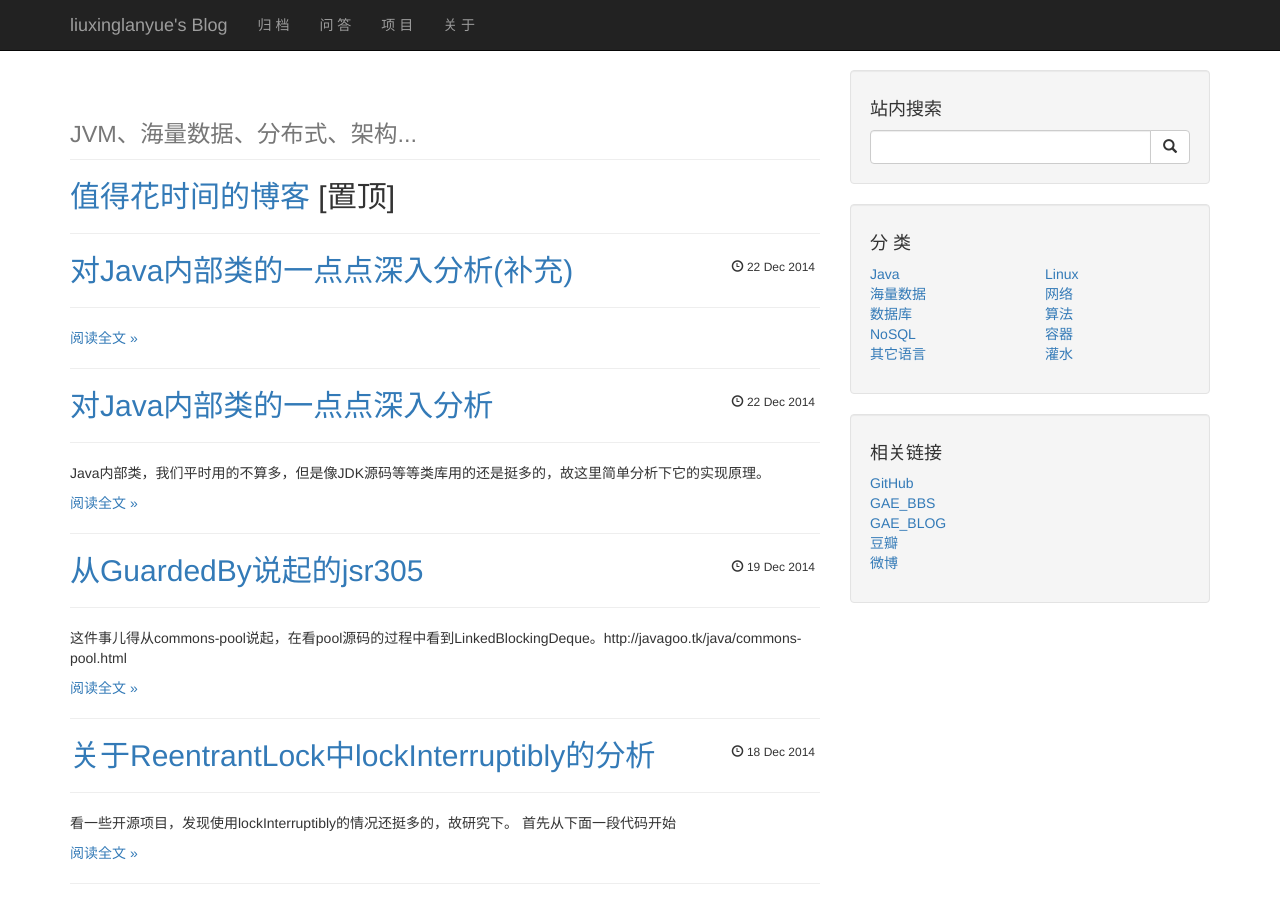
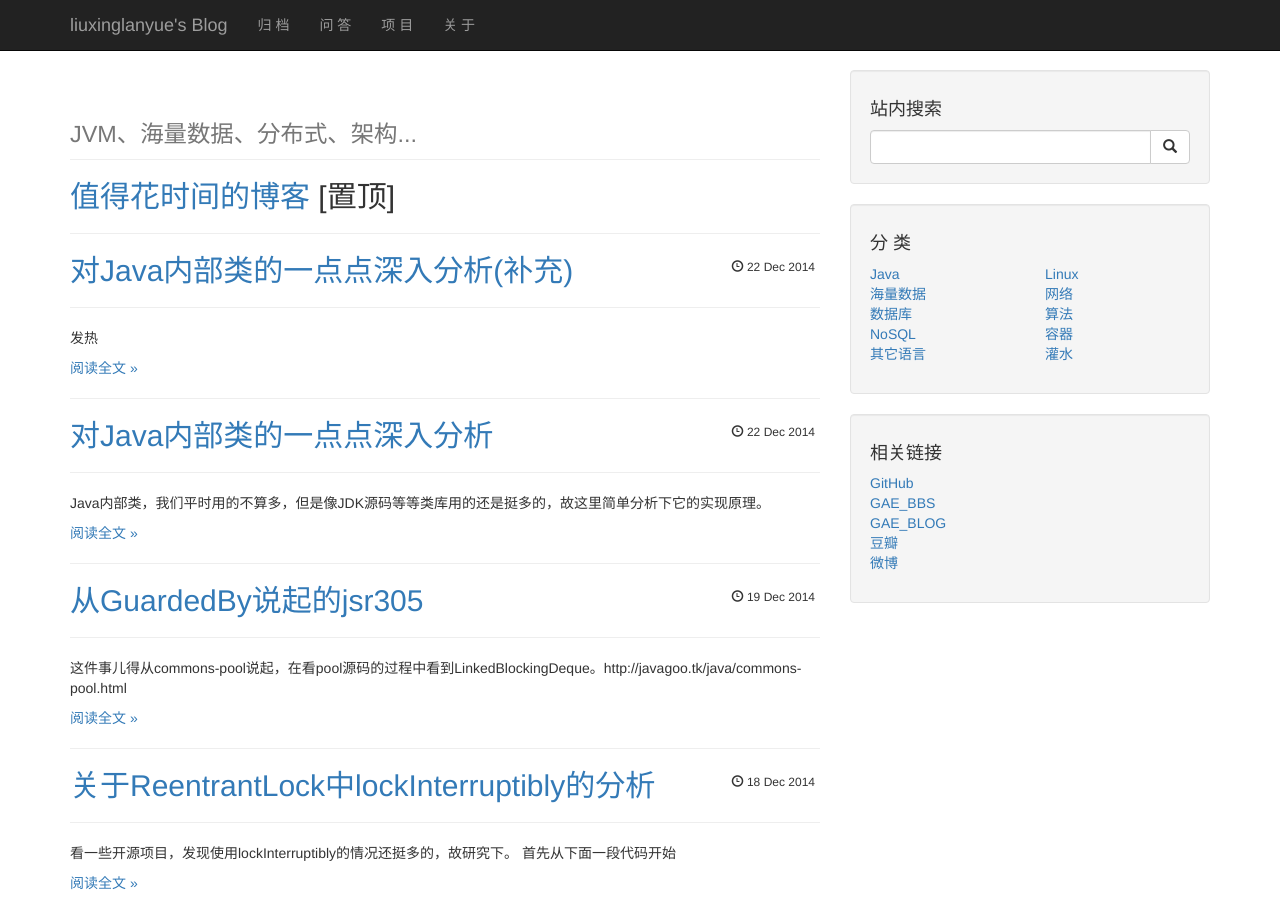
Before and after one commit to liuxinglanyue/blog, a Jekyll site: the page built from index.html, in a window 1280 px wide and 900 px high. Built offline with Jekyll 4.4.1, drawn with Linux system fonts in a browser that asks for light colours; nearby versions of some CDN libraries; Markdown is read by kramdown in place of the engine named in the settings; the list of posts is cut into pages by our own code; comment, search, counter and statistics services are not loaded.

Commit message:
Update 2014-12-22-inner-class2.markdown

```diff
--- a/_posts/2014-12-22-inner-class2.markdown
+++ b/_posts/2014-12-22-inner-class2.markdown
@@ -2,5 +2,6 @@
 layout: post
 category: "java"
 title:  "对Java内部类的一点点深入分析(补充)"
-tags: [java,inner,InnerClasses]
+tags: [inner,InnerClasses]
 ---
+发热
```
